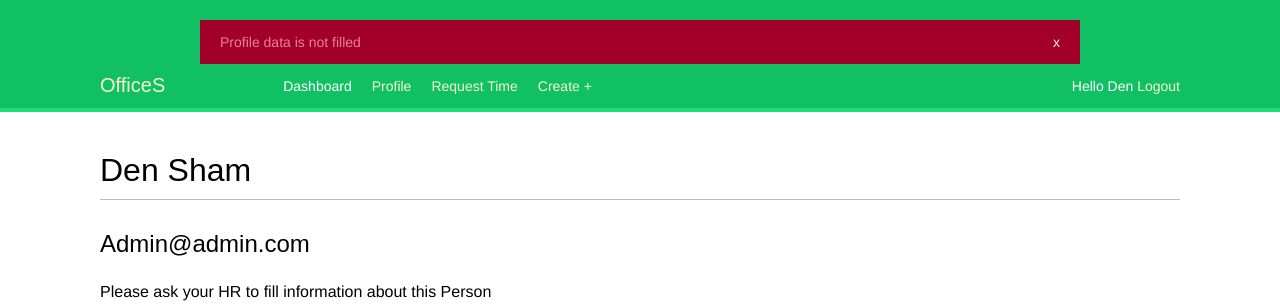
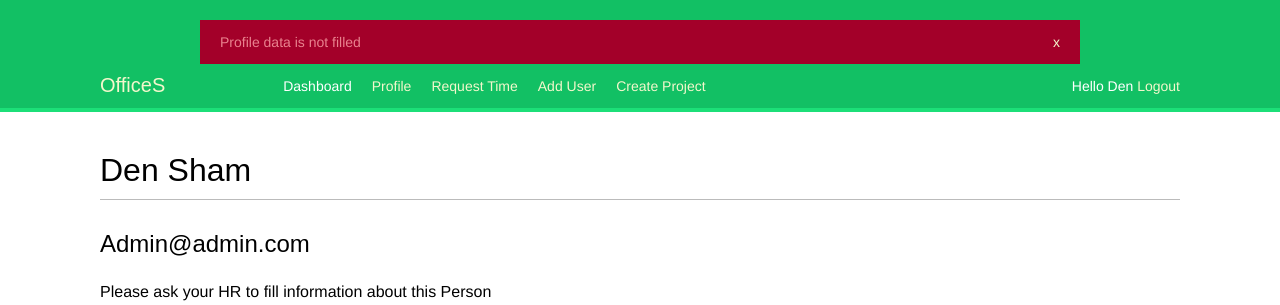
Before and after one commit to denissham/OfficeS, a Django app: page /profile/1/ in a window 1280 px wide. Shown: the top 305 px of the page. Run offline with Django 4.2, Linux system fonts and the light colour scheme; a user stored in the database is signed in; data comes from the database, SQL or seed files in the repository; some web fonts are replaced.

Commit message:
Added create project, added select project to the profile form, added project list page

```diff
--- a/app/offices/admin.py
+++ b/app/offices/admin.py
@@ -3,7 +3,7 @@ from .models import Profile, Event
 
 @admin.register(Profile)
 class ProfileAdmin(admin.ModelAdmin):
-    list_display = ['user', 'position', 'project', 'is_manager',
+    list_display = ['user', 'position', 'is_manager',
                 'date_of_birth', 'photo', 'address', 'phone', 'married',
                 'child_quantity', 'date_of_start', 'date_of_finish']
 
--- a/app/offices/templates/base.html
+++ b/app/offices/templates/base.html
@@ -32,8 +32,13 @@
             </li>
             {% if request.user.is_superuser %}
                 <li>
-                <a href="{% url 'create_user' %}">Create +</a>
+                <a href="{% url 'create_user' %}">Add User</a>
             </li>
+
+            <li>
+                <a href="{% url 'create_project' %}">Create Project</a>
+            </li>
+
 
             {% endif %}
         </ul>
--- a/app/offices/urls.py
+++ b/app/offices/urls.py
@@ -21,5 +21,6 @@ urlpatterns = [
    path('profile/edit/<int:id>/', views.edit, name='edit'),
 
    path('new_event/', views.create_event, name='create_event'),
-
+   path('new_project/', views.create_project, name='create_project'),
+   path('projects/', views.projects_list, name='projects'),
 ]
--- a/app/offices/views.py
+++ b/app/offices/views.py
@@ -1,3 +1,4 @@
+
 
 from django.shortcuts import render, redirect
 from django.shortcuts import HttpResponse, get_object_or_404
@@ -6,8 +7,8 @@ from django.contrib.auth.decorators import login_required
 from django.contrib import messages
 from django.contrib.auth.models import User
 
-from .models import Profile, Event
-from .forms import LoginForm, UserCreateForm, UserEditForm, ProfileEditForm, EventCreateForm
+from .models import Profile, Event, Project
+from .forms import LoginForm, UserCreateForm, UserEditForm, ProfileEditForm, EventCreateForm, ProjectCreateForm
 
 # Create your views here.
 @login_required
@@ -78,13 +79,17 @@ def edit(request, id):
     if request.method == 'POST':
         form_user = UserEditForm(request.POST)
         form_profile = ProfileEditForm(request.POST)
+
         if user.is_superuser:
             if form_user.is_valid and form_profile.is_valid:
                 user_to_edit.first_name = request.POST["first_name"]
                 user_to_edit.last_name = request.POST["last_name"]
                 user_to_edit.email = request.POST["email"]
                 profile.position = request.POST["position"]
-                profile.project = request.POST["project"]
+                if profile.project_fk:
+                    profile.project_fk = request.POST["project_fk"]
+                else:
+                    profile.project_fk = None
                 profile.is_manager = 'is_manager' in request.POST and request.POST['is_manager']
                 print(profile.is_manager)
                 if profile.is_manager == "on":
@@ -113,7 +118,7 @@ def edit(request, id):
                                  'last_name': user_to_edit.last_name,
                                  'email': user_to_edit.email})
         form_profile = ProfileEditForm(initial={'position': profile.position,'user_to_edit': profile.user,
-                                 'project': profile.project,'is_manager':profile.is_manager,
+                                 'project_fk': profile.project_fk,'is_manager':profile.is_manager,
                                  'date_of_birth': profile.date_of_birth,'address':profile.address,
                                  'phone':profile.phone, 'child_quantity':profile.child_quantity,
                                   'date_of_start':profile.date_of_start, 'date_of_finish':profile.date_of_finish})
@@ -137,3 +142,31 @@ def create_event(request):
     else:
         form_event = EventCreateForm()
         return render(request,'offices/create_event.html',{'form_event':form_event})
+
+@login_required(login_url='../../')
+def create_project(request):
+    user = request.user
+    if request.method == 'POST':
+        form_project = ProjectCreateForm(request.POST)
+        if user.is_superuser:
+            if form_project.is_valid:
+                new_project = form_project.save(commit=False)
+                if new_project.is_manager == "on":
+                    new_project.is_manager = True
+                new_project.save()
+                messages.success(request, "New Project created successfully")
+                return redirect('../../')
+    else:
+        form_project = ProjectCreateForm()
+        return render(request,'offices/create_project.html',{'form_project':form_project})
+
+@login_required
+def projects_list(request):
+    user = request.user
+    if user.is_superuser:
+        projects = Project.objects.filter(is_active=True)
+    # print(dict(request.session))
+    # print(users)
+    return render(request,
+              'offices/projects_list.html',
+             )
```
Also changed, not shown: app/offices/forms.py (+8 -45 lines), app/offices/models.py (+9 -1 lines), app/offices/templates/offices/create_project.html (added, +13 -0 lines), app/offices/templates/offices/projects_list.html (added, +19 -0 lines), app/db.sqlite3, app/offices/migrations/0005_project_alter_event_status_alter_event_type_and_more.py (added), app/offices/migrations/0006_remove_profile_project.py (added).
